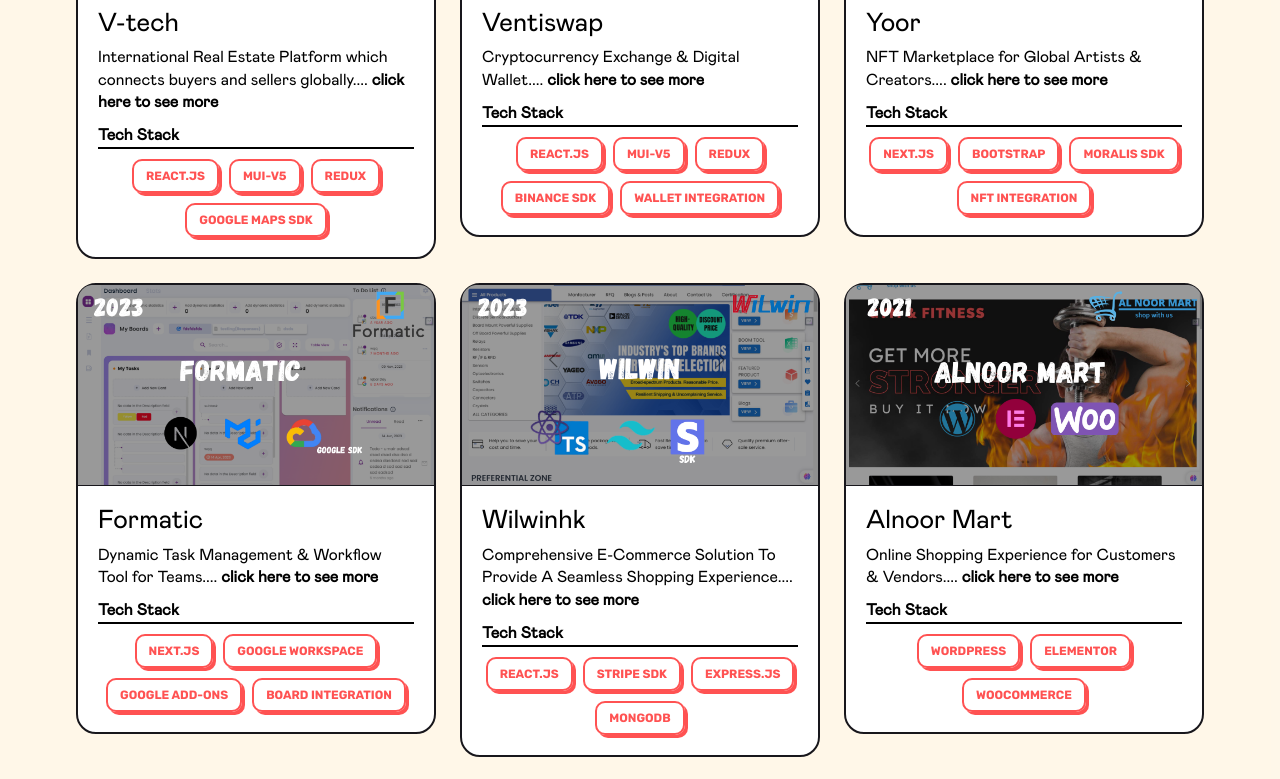
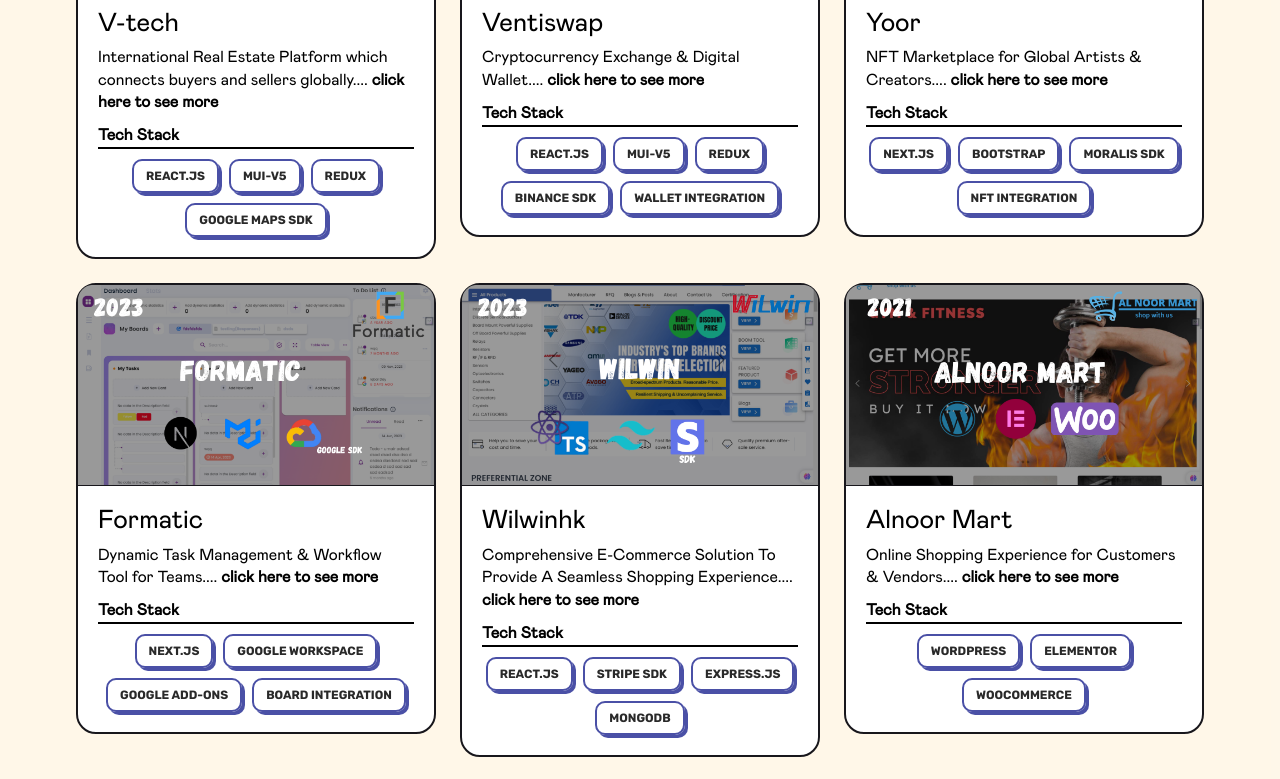
Before and after one commit to developedbyumair/Umair-Ali-01.github.io, a Next.js app: page / in a window 1280 px wide. Shown: the part 3200-3979 px from the top of the page. Built offline with nearby package versions, Linux system fonts and the light colour scheme.

Commit message:
Update style.css

```diff
--- a/public/assets/css/style.css
+++ b/public/assets/css/style.css
@@ -1331,9 +1331,9 @@
   transition: all 0.3s ease;
   border-radius: 8rem;
   background-color: transparent;
-  color: #ff5252;
-  border: 2px solid #ff5252;
-  box-shadow: 3px 3px 0px #ff5252;
+  color: #292929;
+  border: 2px solid #4a50a6;
+  box-shadow: 3px 3px 0px #4a50a6;
   border-radius: 10px;
 }
 .card-tag:hover {
```
